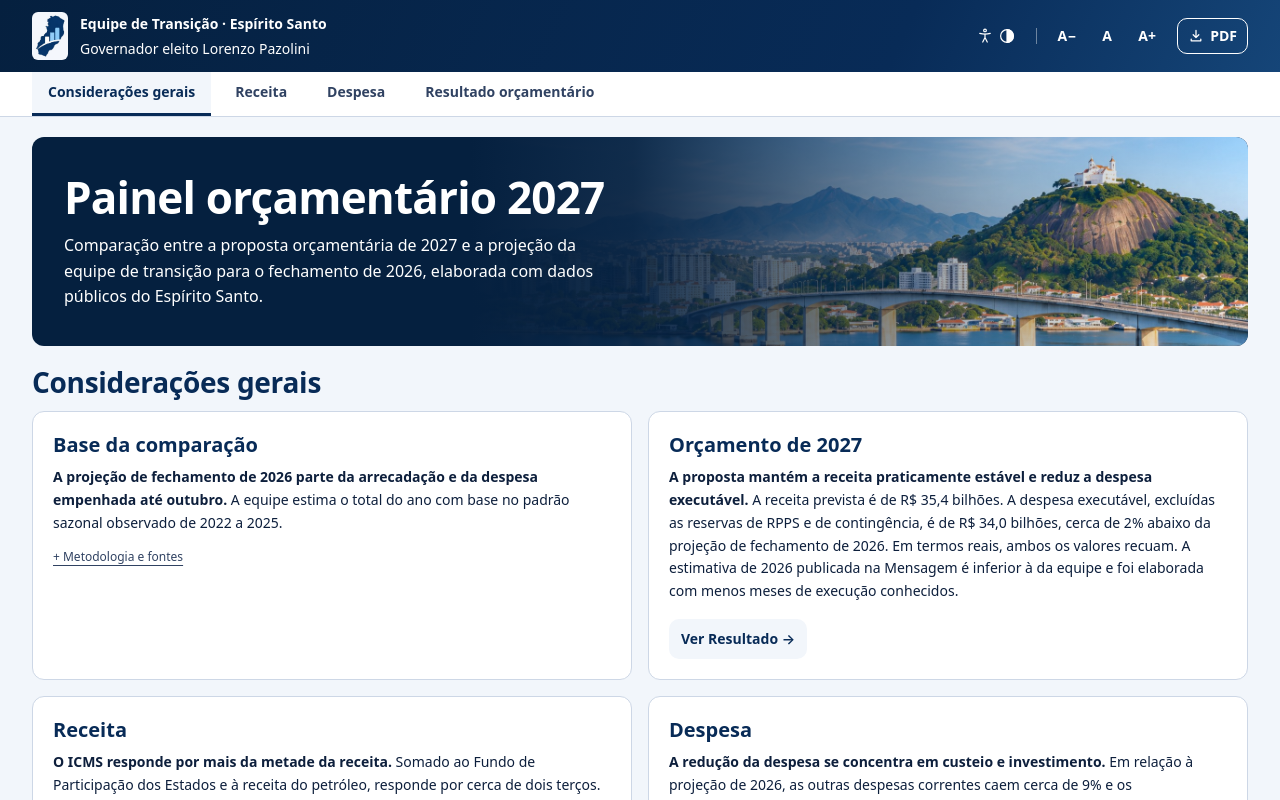
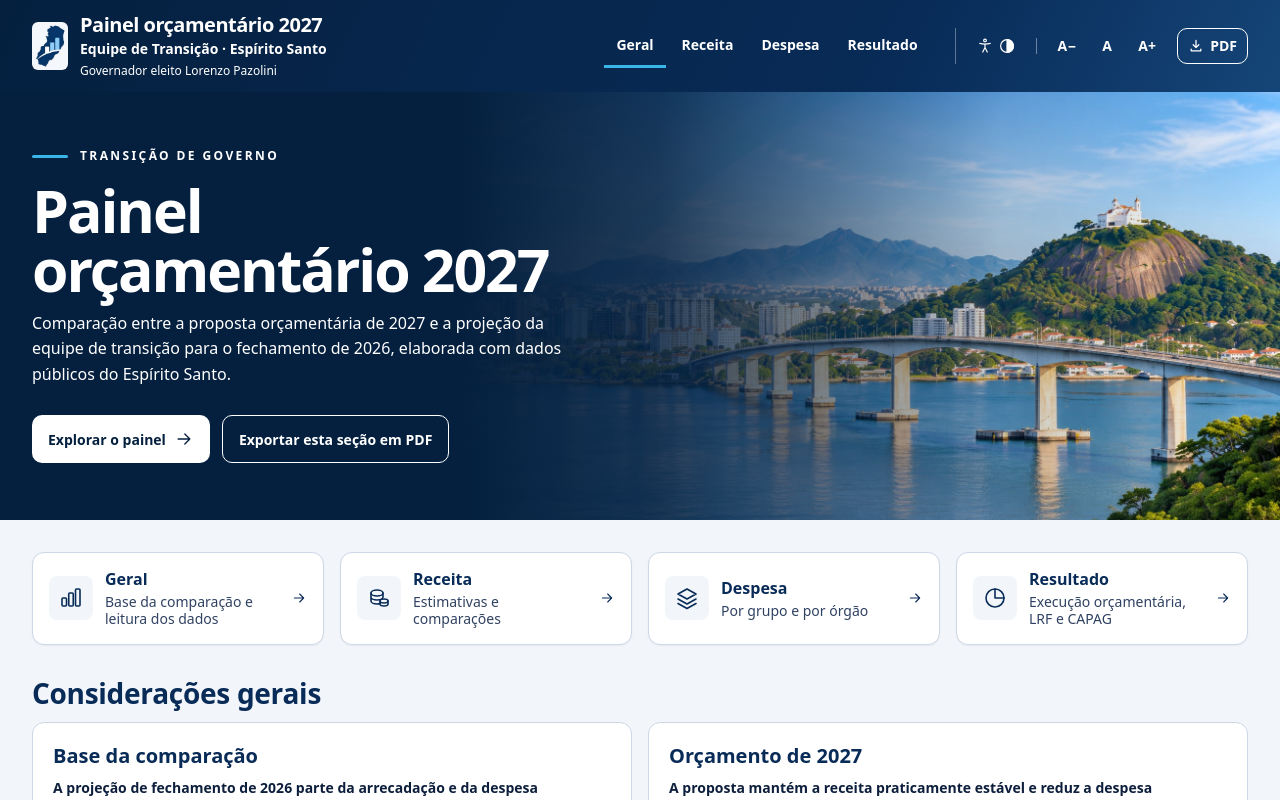
Before and after one commit to EduardoAraujoOx/Tesouro, a Next.js app: page /painel in a window 1280 px wide. Shown: the top 800 px of the page. Built offline with nearby package versions, Linux system fonts and the light colour scheme.

Commit message:
Adapta a abertura do painel à referência de desktop

```diff
--- a/app/globals.css
+++ b/app/globals.css
@@ -135,9 +135,9 @@ h1, h2, h3 { @apply font-serif font-semibold text-navy; font-optical-sizing: aut
 .painel-marca {
   background: #f2f6fb url('/img/painel-identidade.jpg') 17.07% 50% / 571.43% 226.62% no-repeat;
 }
-.painel .painel-cabecalho h1, .painel .painel-abertura h1 { color: rgb(var(--on-navy)); }
-.painel .painel-cabecalho :focus-visible { outline-color: rgb(var(--on-navy)); }
-:root:not([data-contrast='alto']) .painel-cabecalho {
+.painel .painel-topo h1, .painel .painel-abertura h1 { color: rgb(var(--on-navy)); }
+.painel .painel-cabecalho :focus-visible, .painel .painel-abertura :focus-visible { outline-color: rgb(var(--on-navy)); }
+:root:not([data-contrast='alto']) :is(.painel-cabecalho, .painel-topo) {
   background-image: linear-gradient(115deg, rgb(var(--navy-deep)), rgb(var(--navy)) 70%, #154578);
 }
 .painel-abertura-imagem::after {
@@ -153,7 +153,15 @@ h1, h2, h3 { @apply font-serif font-semibold text-navy; font-optical-sizing: aut
 }
 /* A navegação se ajusta à largura útil em relação ao tamanho do texto. */
 @media screen {
-  .painel { overflow-wrap: anywhere; }
+  .painel { container: painel / inline-size; overflow-wrap: anywhere; }
+  .painel-topo, .painel-topo-conteudo { display: contents; }
+  .painel-abertura { margin: .75rem 1rem .25rem; border-radius: .75rem; }
+  @media (min-width: 640px) {
+    .painel-abertura { margin-inline: 1.5rem; }
+  }
+  @media (min-width: 768px) {
+    .painel-abertura { margin: 1.25rem 2rem 0; }
+  }
   .painel-abas, .painel-subabas { display: grid; grid-template-columns: minmax(0, 1fr); }
   .painel-navegacao { container: painel-navegacao / inline-size; }
   .painel-subvisoes { container: painel-subvisoes / inline-size; }
@@ -172,6 +180,104 @@ h1, h2, h3 { @apply font-serif font-semibold text-navy; font-optical-sizing: aut
   }
   @container painel-subvisoes (min-width: 21.5rem) {
     .painel-subabas { display: inline-flex; flex-wrap: wrap; }
+  }
+  @container painel (min-width: 48rem) {
+    .painel-lrf-escala { display: grid; }
+    .painel-lrf-linha { grid-template-columns: 15rem minmax(0, 1fr) 12rem; }
+    .painel-capag-linha { grid-template-columns: 15rem minmax(0, 1fr) 13rem; }
+  }
+  @container painel (min-width: 68rem) {
+    .painel-topo {
+      display: block;
+      position: sticky;
+      top: 0;
+      z-index: 30;
+      background-color: rgb(var(--navy-deep));
+      color: rgb(var(--on-navy));
+    }
+    .painel-topo-conteudo {
+      display: grid;
+      grid-template-columns: minmax(0, 1fr) auto auto;
+      grid-template-areas: "identidade abas controles";
+      align-items: center;
+      gap: clamp(.75rem, 2vw, 2rem);
+      max-width: 1600px;
+      min-height: 5.25rem;
+      margin-inline: auto;
+      padding: .75rem 2rem;
+    }
+    .painel-cabecalho, .painel-cabecalho-conteudo { display: contents; }
+    .painel-topo-identidade { grid-area: identidade; }
+    .painel-topo-identidade .painel-topo-titulo { display: block; }
+    .painel-topo-controles {
+      grid-area: controles;
+      border-inline-start: 1px solid rgb(var(--on-navy) / .35);
+      padding-inline-start: .75rem;
+    }
+    .painel-topo .painel-navegacao {
+      grid-area: abas;
+      container-type: normal;
+      position: static;
+      border: 0;
+      background: transparent;
+    }
+    .painel-topo .painel-abas { gap: .25rem; padding: 0; }
+    .painel-abas .painel-aba-curta { display: inline; }
+    .painel-abas .painel-aba-longa { display: none; }
+    .painel-topo .painel-abas [role="tab"] {
+      padding-inline: .75rem;
+      border-color: transparent;
+      background: transparent;
+      color: rgb(var(--on-navy));
+    }
+    .painel-topo .painel-abas [role="tab"]:hover { background: rgb(var(--on-navy) / .1); }
+    .painel-topo .painel-abas [aria-selected="true"] { border-bottom-color: rgb(var(--on-navy)); }
+    :root:not([data-contrast='alto']) .painel-topo .painel-abas [aria-selected="true"] { border-bottom-color: #39b5e8; }
+    .painel .painel-topo .painel-abas :focus-visible { outline-color: rgb(var(--on-navy)); }
+    .painel-abertura {
+      margin: 0;
+      border-radius: 0;
+    }
+    .painel-abertura-conteudo {
+      display: flex;
+      min-height: 26.75rem;
+      align-items: center;
+      padding: 3rem 2.5rem 3.5rem;
+    }
+    .painel-abertura-texto { max-width: 56%; }
+    .painel-abertura-equipe, .painel-abertura-acoes { display: flex; }
+    .painel-abertura-equipe::before {
+      content: "";
+      width: 2.25rem;
+      height: 3px;
+      border-radius: 2px;
+      background: currentColor;
+    }
+    :root:not([data-contrast='alto']) .painel-abertura-equipe::before { background: #39b5e8; }
+    .painel-abertura .painel-abertura-titulo {
+      margin-top: 1rem;
+      font-size: clamp(2.5rem, 4.6vw, 4rem);
+      line-height: 1;
+      letter-spacing: -.035em;
+    }
+    .painel-abertura-titulo-inicio { display: block; }
+    .painel-abertura-descricao { margin-top: 1.5rem; font-size: 1.125rem; }
+    .painel-abertura-imagem { left: 32%; }
+    .painel-abertura-imagem::before {
+      content: "";
+      position: absolute;
+      z-index: 1;
+      inset: -13% -31% -70% 7%;
+      border-radius: 50%;
+      border: 1.5rem solid rgb(57 181 232 / .16);
+      transform: rotate(-14deg);
+    }
+    .painel-abertura-imagem::after {
+      z-index: 1;
+      background: linear-gradient(90deg, rgb(var(--navy-deep)), rgb(var(--navy-deep) / .85) 24%, rgb(var(--navy-deep) / .2) 66%, transparent);
+    }
+    .painel-atalhos { display: grid; margin-block: .75rem 2rem; }
+    #consideracoes-gerais { scroll-margin-top: 1rem; }
   }
   @container painel-grafico-anual (max-width: 18rem) {
     .painel-grafico-anual .painel-colunas-anuais { display: none; }
--- a/components/painel/IndicadoresFiscais.tsx
+++ b/components/painel/IndicadoresFiscais.tsx
@@ -102,7 +102,7 @@ export function IndicadoresLrf(props: Props) {
     <div className="space-y-3">
       <Cartao titulo="LRF: PLOA 2027 e limites legais"
         legenda={<Legenda itens={[{ cor: COR.empenhado, rotulo: 'Último RGF' }, { cor: COR.ploa, rotulo: 'PLOA 2027 (aproximação)' }]} />}>
-        <div className="hidden items-end gap-x-4 pb-1 text-label font-semibold normal-case tracking-normal text-ink-soft md:grid md:grid-cols-[15rem_1fr_12rem]">
+        <div className="painel-lrf-escala painel-lrf-linha hidden items-end gap-x-4 pb-1 text-label font-semibold normal-case tracking-normal text-ink-soft print:grid print:grid-cols-[15rem_1fr_12rem]">
           <span />
           <span className="relative block h-4"><span className="absolute left-0">0</span><span className="absolute right-0">limite (100%)</span></span>
           <span />
@@ -113,7 +113,7 @@ export function IndicadoresLrf(props: Props) {
             const p = l.ploa === null ? null : uso(l.ploa, l.limite)
             const ref = l.ploa ?? l.ultimo
             return (
-              <li key={l.chave} className="grid items-center gap-x-4 gap-y-1 py-2 md:grid-cols-[15rem_1fr_12rem]">
+              <li key={l.chave} className="painel-lrf-linha grid items-center gap-x-4 gap-y-1 py-2 print:grid-cols-[15rem_1fr_12rem]">
                 <div>
                   <span className="block text-small font-medium text-ink">{l.rotulo}</span>
                   <span className="block text-label normal-case tracking-normal text-ink-soft">{l.base}</span>
@@ -229,7 +229,7 @@ export function IndicadoresCapag(props: Props) {
             const nPloa = l.ploa === null ? null : notaDe(l.ploa, l.zonas)
             const total = l.escala[1] - l.escala[0]
             return (
-              <li key={l.chave} className="grid items-center gap-x-4 gap-y-1 py-3 md:grid-cols-[15rem_1fr_13rem]">
+              <li key={l.chave} className="painel-capag-linha grid items-center gap-x-4 gap-y-1 py-3 print:grid-cols-[15rem_1fr_13rem]">
                 <div>
                   <span className="block text-small font-medium text-ink">{l.rotulo}</span>
                   <span className="block text-label normal-case tracking-normal text-ink-soft">{l.formula}</span>
--- a/components/painel/Painel.tsx
+++ b/components/painel/Painel.tsx
@@ -2,6 +2,7 @@
 
 import { useEffect, useState } from 'react'
 import Image from 'next/image'
+import { IconArrow, IconBars, IconCoins, IconLayers, IconPie } from '@/components/Icons'
 import { IDENTIDADE } from '@/lib/identidade-painel'
 import { VisaoGeral, type Vista, type IndicadoresFiscais as Fiscais } from './Agregado'
 import { IndicadoresLrf, IndicadoresCapag } from './IndicadoresFiscais'
@@ -16,12 +17,12 @@ import type { DadosReceita } from './projecao'
 import type { LinhaMacro } from '@/lib/macro'
 
 type Aba = 'conclusoes' | Vista
-const ABAS: { id: Aba; rotulo: string; curto?: string }[] = [
-  { id: 'conclusoes', rotulo: 'Considerações gerais', curto: 'Geral' },
-  { id: 'receita', rotulo: 'Receita' },
-  { id: 'despesa', rotulo: 'Despesa' },
-  { id: 'resultado', rotulo: 'Resultado orçamentário', curto: 'Resultado' },
-]
+const ABAS = [
+  { id: 'conclusoes', rotulo: 'Considerações gerais', curto: 'Geral', descricao: 'Base da comparação e leitura dos dados', Icone: IconBars },
+  { id: 'receita', rotulo: 'Receita', curto: 'Receita', descricao: 'Estimativas e comparações', Icone: IconCoins },
+  { id: 'despesa', rotulo: 'Despesa', curto: 'Despesa', descricao: 'Por grupo e por órgão', Icone: IconLayers },
+  { id: 'resultado', rotulo: 'Resultado orçamentário', curto: 'Resultado', descricao: 'Execução orçamentária, LRF e CAPAG', Icone: IconPie },
+] as const
 
 type MacroProps = {
   receita: LinhaMacro[]; despesa: LinhaMacro[]; ipca: Record<string, number>; pib: Record<string, number>; fonteIpca: string
@@ -45,26 +46,38 @@ export function Painel({ macro, receitaMes, elementosPloa, orgaos, fiscais, rclP
   const escolheAba = (a: Aba) => { setAba(a); try { window.history.replaceState(null, '', `#${a}`) } catch { /* sem histórico: segue */ } }
   const abaAtual = ABAS.find((a) => a.id === aba)!
   const abertura = aba === 'conclusoes'
-  const ir = ({ aba: destino, sub: detalhe }: Destino) => {
+  const navegar = (destino: Aba, detalhe?: string) => {
     if (detalhe) setSub((x) => ({ ...x, [destino]: detalhe }))
     escolheAba(destino)
     document.getElementById(`aba-${destino}`)?.focus({ preventScroll: true })
     window.scrollTo({ top: 0 })
   }
+  const ir = ({ aba: destino, sub: detalhe }: Destino) => navegar(destino, detalhe)
+  const explorar = () => {
+    const inicio = document.getElementById('consideracoes-gerais')
+    inicio?.focus({ preventScroll: true })
+    inicio?.scrollIntoView({ block: 'start' })
+  }
 
   return (
     <div className="painel min-h-screen bg-surface print:min-h-0 print:bg-paper">
-      <header className="painel-cabecalho bg-navy-deep text-on-navy print:hidden">
-        <div className={`mx-auto flex max-w-[1600px] flex-wrap items-center justify-between gap-x-6 gap-y-2 px-4 sm:px-6 md:px-8 ${abertura ? 'py-2 md:py-3' : 'py-3 md:py-5'}`}>
-          <div className="flex min-w-0 items-center gap-2.5 sm:gap-3">
+      <header className="painel-topo print:hidden">
+        <div className="painel-topo-conteudo">
+          <div className="painel-cabecalho bg-navy-deep text-on-navy">
+            <div className={`painel-cabecalho-conteudo mx-auto flex max-w-[1600px] flex-wrap items-center justify-between gap-x-6 gap-y-2 px-4 sm:px-6 md:px-8 ${abertura ? 'py-2 md:py-3' : 'py-3 md:py-5'}`}>
+              <div className="painel-topo-identidade flex min-w-0 items-center gap-2.5 sm:gap-3">
                 <span aria-hidden="true" className={`painel-marca aspect-[105/139] shrink-0 rounded-md ${abertura ? 'w-8 sm:w-9' : 'w-10 sm:w-12'}`} />
                 <div className="min-w-0">
-              <p className={abertura ? 'text-small font-semibold' : 'mb-1 text-label tracking-normal text-on-navy/85'}>{IDENTIDADE.faixa}</p>
-              {!abertura && <h1 className="text-title font-semibold tracking-tight md:text-headline">{IDENTIDADE.painel}</h1>}
-              <p className="mt-1 text-label tracking-normal md:text-small">{IDENTIDADE.apoio}</p>
+                  {abertura ? (
+                    <p className="painel-topo-titulo hidden text-title font-semibold tracking-tight">{IDENTIDADE.painel}</p>
+                  ) : (
+                    <h1 className="text-title font-semibold tracking-tight">{IDENTIDADE.painel}</h1>
+                  )}
+                  <p className={abertura ? 'text-small font-semibold' : 'text-label tracking-normal text-on-navy/85'}>{IDENTIDADE.faixa}</p>
+                  <p className="mt-1 text-label tracking-normal">{IDENTIDADE.apoio}</p>
                 </div>
               </div>
-          <div className="flex flex-wrap items-center gap-x-2 gap-y-1 sm:gap-x-3">
+              <div className="painel-topo-controles flex flex-wrap items-center gap-x-2 gap-y-1 sm:gap-x-3">
                 <ControlesAcessibilidade compacto className="flex max-w-full flex-wrap" />
                 <button type="button" onClick={() => window.print()} title="Exportar esta seção em PDF"
                   className="inline-flex min-h-9 items-center gap-1.5 rounded-brand border border-current px-2.5 text-small font-semibold hover:underline">
@@ -73,13 +86,13 @@ export function Painel({ macro, receitaMes, elementosPloa, orgaos, fiscais, rclP
                 </button>
               </div>
             </div>
-      </header>
+          </div>
 
-      <div className="painel-navegacao z-30 border-b border-line bg-paper md:sticky md:top-0 print:hidden">
+          <div className="painel-navegacao z-30 border-b border-line bg-paper md:sticky md:top-0">
             <div role="tablist" aria-label="Seções do painel" className="painel-abas mx-auto max-w-[1600px] gap-x-1 px-4 sm:px-6 md:gap-x-2 md:px-8">
               {ABAS.map((a) => (
                 <button key={a.id} type="button" role="tab" id={`aba-${a.id}`} aria-selected={aba === a.id} aria-controls={`painel-${a.id}`} tabIndex={aba === a.id ? 0 : -1}
-              onClick={() => { escolheAba(a.id); window.scrollTo({ top: 0 }) }}
+                  onClick={() => navegar(a.id)}
                   onKeyDown={(e) => {
                     const i = ABAS.findIndex((x) => x.id === a.id)
                     const proxima = {
@@ -90,23 +103,19 @@ export function Painel({ macro, receitaMes, elementosPloa, orgaos, fiscais, rclP
                     }[e.key]
                     if (proxima === undefined) return
                     e.preventDefault()
-                const destino = ABAS[proxima].id
-                escolheAba(destino)
-                document.getElementById(`aba-${destino}`)?.focus()
+                    navegar(ABAS[proxima].id)
                   }}
                   className={`min-h-11 border-b-[3px] px-1.5 py-2 text-small font-semibold leading-tight focus-visible:outline-offset-[-3px] sm:px-3 md:px-4 ${aba === a.id ? 'border-navy bg-surface text-navy' : 'border-transparent text-ink-soft hover:bg-surface hover:text-navy'}`}>
-              {a.curto ? (
-                <>
-                  <span className="sm:hidden">{a.curto}{a.id === 'conclusoes' && <span className="sr-only"> · {a.rotulo}</span>}</span>
-                  <span className="hidden sm:inline">{a.rotulo}</span>
-                </>
-              ) : a.rotulo}
+                  <span className="painel-aba-curta sm:hidden">{a.curto}{a.id === 'conclusoes' && <span className="sr-only"> · {a.rotulo}</span>}</span>
+                  <span className="painel-aba-longa hidden sm:inline">{a.rotulo}</span>
                 </button>
               ))}
             </div>
           </div>
+        </div>
+      </header>
 
-      <div className="mx-auto max-w-[1600px] px-4 pb-8 pt-3 sm:px-6 md:px-8 md:pt-5 print:max-w-none print:p-0">
+      <div className="pb-8 print:p-0">
         <div className="hidden print:block">
           <p className={NOTA_DISCRETA}>{IDENTIDADE.nome} · {IDENTIDADE.apoio}</p>
           <h1 className="text-title font-semibold">{IDENTIDADE.painel} · {abaAtual.rotulo}</h1>
@@ -116,21 +125,52 @@ export function Painel({ macro, receitaMes, elementosPloa, orgaos, fiscais, rclP
           <div key={id} role="tabpanel" id={`painel-${id}`} aria-labelledby={`aba-${id}`} hidden />
         ))}
         <div role="tabpanel" id={`painel-${aba}`} aria-labelledby={`aba-${aba}`} tabIndex={0}>
-          {abertura ? (
-            <>
-              <div className="painel-abertura relative isolate mb-4 overflow-hidden rounded-xl bg-navy-deep px-4 py-5 text-on-navy sm:px-6 md:mb-5 md:px-8 md:py-9 print:hidden">
+          {abertura && (
+            <div className="painel-abertura relative isolate overflow-hidden bg-navy-deep text-on-navy print:hidden">
               <div aria-hidden="true" className="painel-abertura-imagem banner-img absolute inset-0 -z-10 lg:left-[36%]">
                 <Image src="/img/hero-vitoria-dia.jpg" alt="" fill sizes="(min-width: 1600px) 980px, (min-width: 1024px) 64vw, 100vw"
                   className="object-cover object-[75%_55%] lg:object-[68%_40%]" />
               </div>
-                <div className="lg:max-w-[54%]">
-                  <h1 className="text-[1.3125rem] font-semibold leading-tight tracking-tight min-[360px]:text-headline md:text-section lg:text-[2.25rem] xl:text-display">{IDENTIDADE.painel}</h1>
-                  <p className="mt-2 max-w-[34rem] text-small md:mt-3 md:text-body">
+              <div className="painel-abertura-conteudo mx-auto max-w-[1600px] px-4 py-5 sm:px-6 md:px-8 md:py-9">
+                <div className="painel-abertura-texto lg:max-w-[54%]">
+                  <p className="painel-abertura-equipe hidden items-center gap-3 text-label font-semibold uppercase tracking-[0.2em]">{IDENTIDADE.nome}</p>
+                  <h1 className="painel-abertura-titulo text-[1.3125rem] font-semibold leading-tight tracking-tight min-[360px]:text-headline md:text-section lg:text-[2.25rem] xl:text-display">
+                    <span className="painel-abertura-titulo-inicio">{IDENTIDADE.painel.split(' ', 1)[0]}</span>{IDENTIDADE.painel.slice(IDENTIDADE.painel.indexOf(' '))}
+                  </h1>
+                  <p className="painel-abertura-descricao mt-2 max-w-[34rem] text-small md:mt-3 md:text-body">
                     Comparação entre a proposta orçamentária de 2027 e a projeção da equipe de transição para o fechamento de 2026, elaborada com dados públicos do Espírito Santo.
                   </p>
+                  <div className="painel-abertura-acoes mt-7 hidden flex-wrap gap-3 text-small">
+                    <button type="button" onClick={explorar} className="inline-flex min-h-12 items-center gap-2 rounded-brand bg-on-navy px-4 font-semibold text-navy-deep hover:underline">
+                      Explorar o painel <IconArrow className="h-5 w-5" />
+                    </button>
+                    <button type="button" onClick={() => window.print()} className="inline-flex min-h-12 items-center rounded-brand border border-current px-4 font-semibold hover:underline">
+                      Exportar esta seção em PDF
+                    </button>
                   </div>
                 </div>
-              <h2 className="mb-3 text-title md:text-section print:hidden">{abaAtual.rotulo}</h2>
+              </div>
+            </div>
+          )}
+          <div className="painel-conteudo mx-auto max-w-[1600px] px-4 pt-3 sm:px-6 md:px-8 md:pt-5 print:max-w-none print:p-0">
+            {abertura ? (
+              <>
+                <nav aria-label="Atalhos do painel" className="painel-atalhos hidden grid-cols-4 gap-4 print:hidden">
+                  {ABAS.map(({ id, curto, descricao, Icone }) => (
+                    <button key={id} type="button" onClick={() => id === 'conclusoes' ? explorar() : navegar(id)}
+                      className="flex min-w-0 items-center gap-3 rounded-xl border border-line bg-paper p-4 text-left shadow-sm hover:border-navy">
+                      <span className="flex h-11 w-11 shrink-0 items-center justify-center rounded-lg bg-surface text-navy">
+                        <Icone className="h-6 w-6" />
+                      </span>
+                      <span className="min-w-0 flex-1">
+                        <span className="block font-semibold leading-tight text-navy">{curto}</span>
+                        <span className="mt-1 block text-small leading-tight text-ink-soft">{descricao}</span>
+                      </span>
+                      <IconArrow className="h-4 w-4 shrink-0 text-navy" />
+                    </button>
+                  ))}
+                </nav>
+                <h2 id="consideracoes-gerais" tabIndex={-1} className="mb-3 text-title md:text-section print:hidden">{abaAtual.rotulo}</h2>
                 <Conclusoes ajustes={ajustes} onIr={ir} />
               </>
             ) : aba === 'despesa' ? (
@@ -149,10 +189,11 @@ export function Painel({ macro, receitaMes, elementosPloa, orgaos, fiscais, rclP
               <VisaoGeral key={aba} vista={aba as Vista} elementosPloa={elementosPloa} receita={macro.receita} despesa={macro.despesa} ipca={macro.ipca} dados={receitaMes} />
             )}
           </div>
+        </div>
 
-        <p className={`mt-5 border-t border-line pt-3 ${NOTA_DISCRETA} print:hidden`}>
-          {IDENTIDADE.aviso}
-        </p>
+        <div className="mx-auto max-w-[1600px] px-4 sm:px-6 md:px-8 print:hidden">
+          <p className={`mt-5 border-t border-line pt-3 ${NOTA_DISCRETA}`}>{IDENTIDADE.aviso}</p>
+        </div>
       </div>
     </div>
   )
```
Lines whose indentation alone changed are shown as unchanged.
